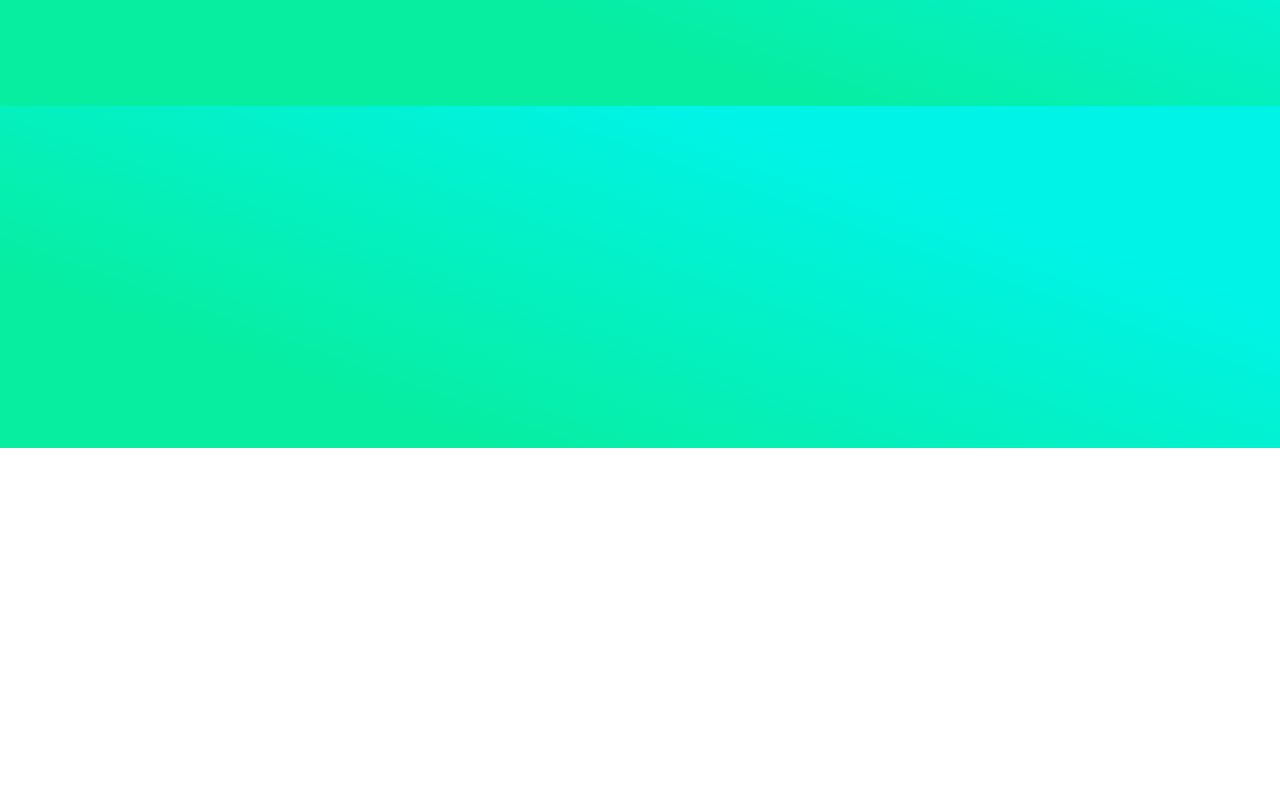
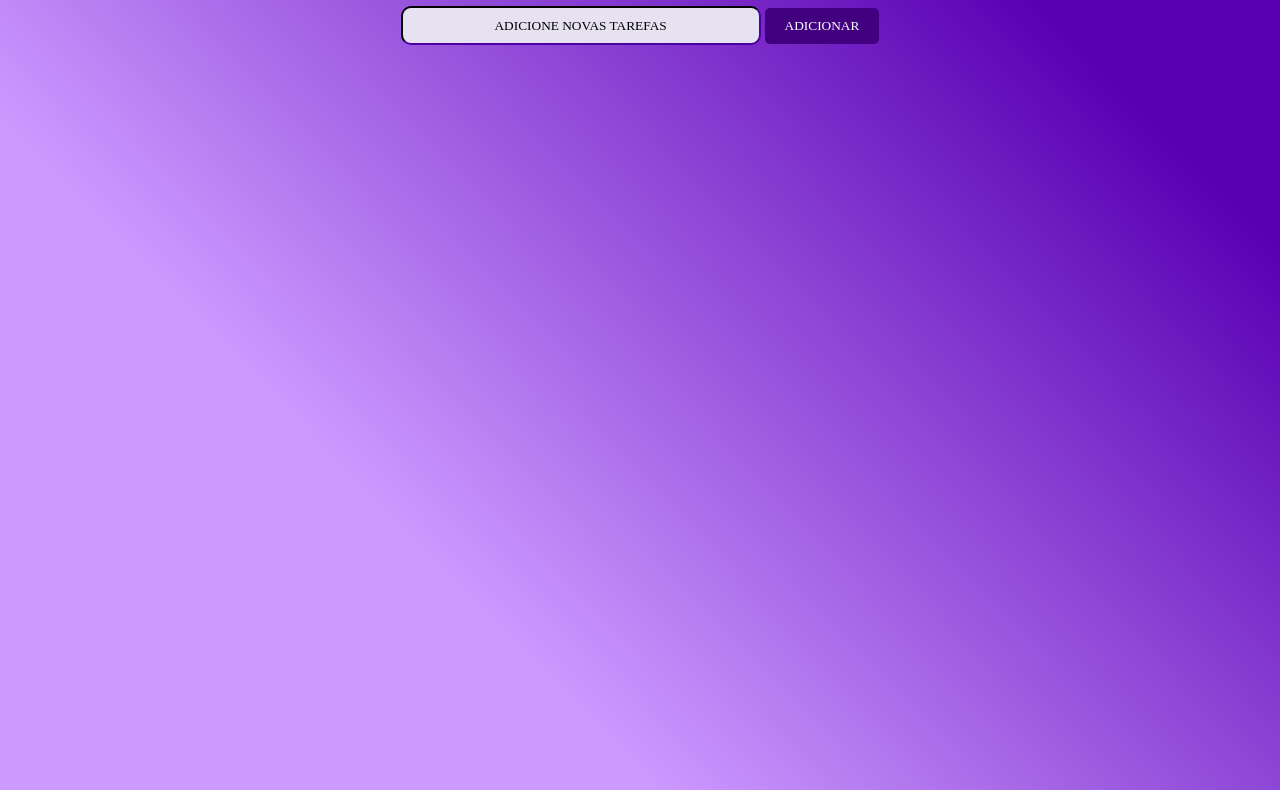
Before and after one commit to Lanahv/ListaDeTarefas, a plain HTML site: page index.html in a window 1280 px wide. Shown: the part 352-1142 px from the top of the page. Before the commit the page ends 800 px from the top, so only its background shows below. Drawn offline with Linux system fonts and the light colour scheme.

Commit message:
ALTERAÇÕES

```diff
--- a/index.html
+++ b/index.html
@@ -11,9 +11,11 @@
 
       <div class="container">
         <h1>LISTA DE TAREFAS</h1>
-        <input type="text" id="taskInput" placeholder="Adicionar nova tarefa">
-        <button onclick="addTask()">Adicionar</button>
+        <input type="text" class="color" id="taskInput" placeholder="ADICIONE NOVAS TAREFAS">
+        <button onclick="addTask()">ADICIONAR</button>
         <ul id="taskList"></ul>
+
+      </div>
 
 
 
--- a/style.css
+++ b/style.css
@@ -3,37 +3,48 @@
   }
 
 body{
-  font-family: Arial, sans-serif;
-  height: 400px;
-  background: linear-gradient(to bottom left, #00f3e7 23%, #07eea1 68%);
+  font-family: 'Times New Roman', Times, serif;
+  height: 1000px;
+  background: linear-gradient(to bottom left, #5900b3 23%, #cc99ff 68%);
 }
-
 
 .container {
   max-width: 600px;
-  margin: 50px auto;
+  margin: 300px auto;
   border-radius: 5px;
   text-align: center;
+
+
 }
 
 h1 {
   text-align: center;
 }
 
+
 input[type="text"] {
   width: 60%;
   padding: 10px;
   margin-bottom: 10px;
   text-align: center;
+  border-radius: 10px;
+  border-color: #24004d;
+  background-color: rgb(231, 226, 241);
+}
+
+::placeholder{
+  color: black;
+  font-family:'Times New Roman', Times, serif;
 }
 
 button {
   padding: 10px 20px;
-  background-color: #0400ff;
-  color: #fff;
+  background-color: #420080;
+  color: #fffffffd;
   border: none;
   border-radius: 5px;
   cursor: pointer;
+  font-family: 'Times New Roman', Times, serif;
 }
 
 
```
